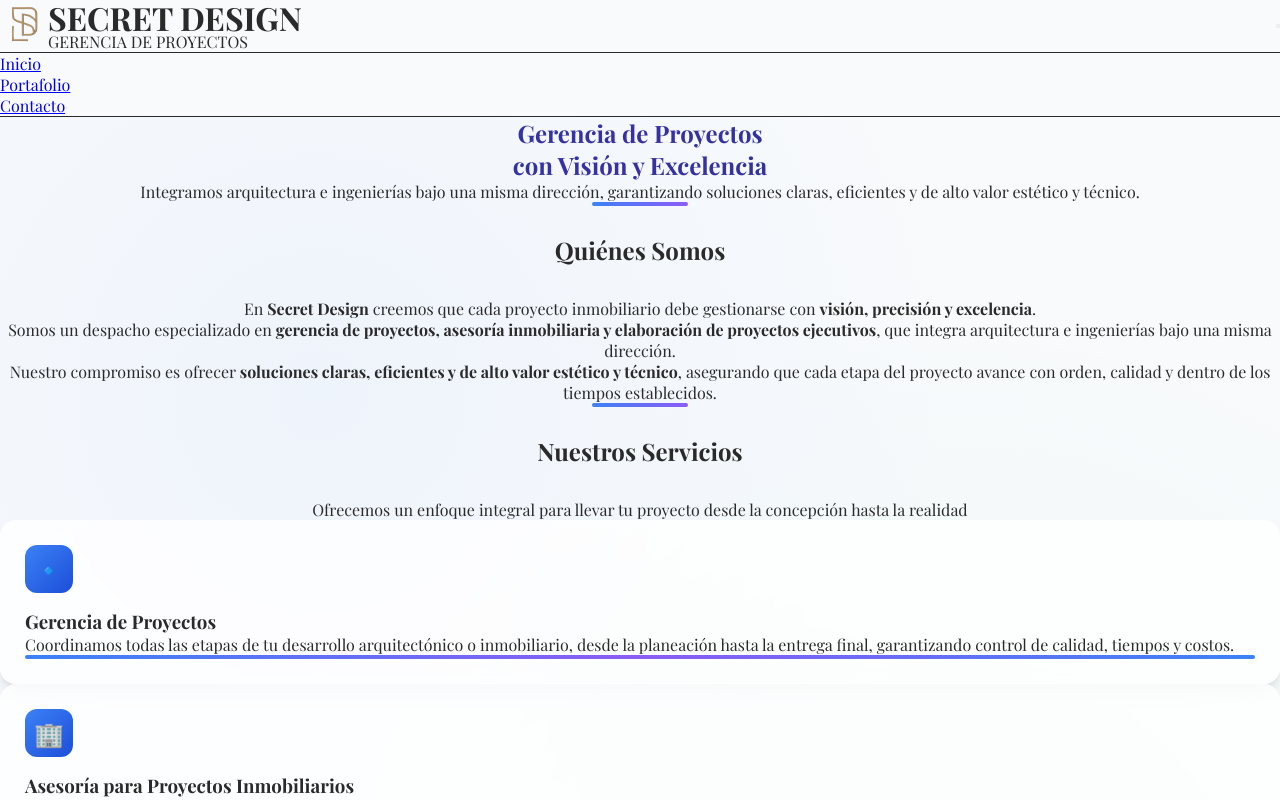
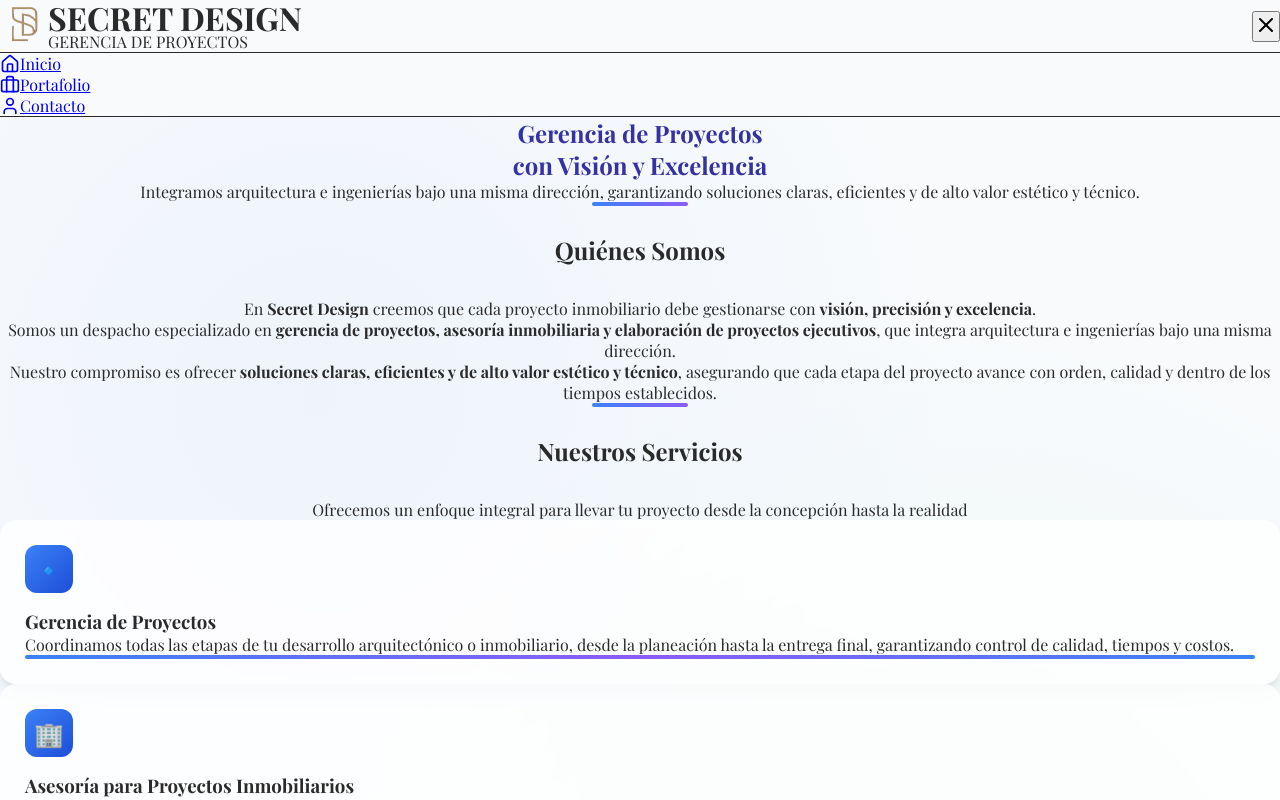
Before and after one commit to YahwthaniMG/secret-design-website, a Next.js app in the folder secret-design-website/: page / in a window 1280 px wide. Both pictures are taken after a click on the button "Toggle menu". Shown: the top 800 px of the page. Built offline with nearby package versions, Linux system fonts and the light colour scheme; a web font is replaced by a local one.

Commit message:
Update header

```diff
--- a/secret-design-website/src/components/Header.jsx
+++ b/secret-design-website/src/components/Header.jsx
@@ -4,6 +4,7 @@ import { useState } from 'react'
 import Link from 'next/link'
 import Image from 'next/image'
 import { usePathname } from 'next/navigation'
+import { Home, User, Briefcase, Menu, X } from 'lucide-react'
 
 export default function Header() {
   const [isMenuOpen, setIsMenuOpen] = useState(false)
@@ -72,97 +73,101 @@ export default function Header() {
             </div>
           </div>
 
-          {/* Navegación desktop - Solo visible en desktop */}
-          <nav className="hidden md:flex items-center space-x-6">
+          {/* Desktop Navigation */}
+          <nav className="hidden md:flex items-center space-x-8">
             <Link
               href="/"
-              className={`text-base transition-all duration-200 px-3 py-2 ${
+              className={`flex items-center space-x-2 px-4 py-2 rounded-lg transition-all duration-300 hover:bg-gray-50 ${
                 pathname === '/'
-                  ? 'text-black font-bold'
-                  : 'text-black font-medium hover:font-semibold'
+                  ? 'text-blue-600 bg-blue-50 font-semibold'
+                  : 'text-gray-700 hover:text-blue-600'
               }`}
             >
-              Inicio
+              <Home size={20} />
+              <span>Inicio</span>
             </Link>
+
             <Link
               href="/portfolio"
-              className={`text-base transition-all duration-200 px-3 py-2 ${
+              className={`flex items-center space-x-2 px-4 py-2 rounded-lg transition-all duration-300 hover:bg-gray-50 ${
                 pathname === '/portfolio'
-                  ? 'text-black font-bold'
-                  : 'text-black font-medium hover:font-semibold'
+                  ? 'text-blue-600 bg-blue-50 font-semibold'
+                  : 'text-gray-700 hover:text-blue-600'
               }`}
             >
-              Portafolio
+              <Briefcase size={20} />
+              <span>Portafolio</span>
             </Link>
+
             <Link
               href="/contacto"
-              className={`text-base transition-all duration-200 px-3 py-2 ${
+              className={`flex items-center space-x-2 px-4 py-2 rounded-lg transition-all duration-300 hover:bg-gray-50 ${
                 pathname === '/contacto'
-                  ? 'text-black font-bold'
-                  : 'text-black font-medium hover:font-semibold'
+                  ? 'text-blue-600 bg-blue-50 font-semibold'
+                  : 'text-gray-700 hover:text-blue-600'
               }`}
             >
-              Contacto
+              <User size={20} />
+              <span>Contacto</span>
             </Link>
           </nav>
 
-          {/* Botón hamburguesa - Solo visible en móvil */}
+          {/* Mobile Menu Button */}
           <button
             onClick={toggleMenu}
-            className="md:hidden flex items-center justify-center w-10 h-10 rounded-md hover:bg-gray-100 transition-colors duration-200"
-            aria-label="Abrir menú"
+            className="md:hidden p-2 rounded-lg hover:bg-gray-100 transition-colors duration-200"
+            aria-label="Toggle menu"
           >
-            <div className="flex flex-col justify-center items-center w-6 h-6 relative">
-              <div className={`w-5 h-0.5 bg-gray-800 rounded-full transition-all duration-300 absolute ${
-                isMenuOpen ? 'rotate-45 translate-y-0' : '-translate-y-1.5'
-              }`}></div>
-              <div className={`w-5 h-0.5 bg-gray-800 rounded-full transition-all duration-300 absolute ${
-                isMenuOpen ? 'opacity-0 scale-0' : 'opacity-100 scale-100'
-              }`}></div>
-              <div className={`w-5 h-0.5 bg-gray-800 rounded-full transition-all duration-300 absolute ${
-                isMenuOpen ? '-rotate-45 translate-y-0' : 'translate-y-1.5'
-              }`}></div>
-            </div>
+            {isMenuOpen ? (
+              <X size={24} className="text-gray-700" />
+            ) : (
+              <Menu size={24} className="text-gray-700" />
+            )}
           </button>
         </div>
       </div>
 
-      {/* Menú móvil desplegable - Solo se muestra cuando está abierto */}
+      {/* Mobile Navigation Menu */}
       {isMenuOpen && (
         <div className="md:hidden bg-white border-t border-gray-200 shadow-lg">
           <nav className="px-6 py-4 space-y-2">
             <Link
               href="/"
-              className={`block text-base transition-all duration-200 px-3 py-3 rounded-lg ${
+              className={`flex items-center space-x-3 px-4 py-3 rounded-lg transition-all duration-300 ${
                 pathname === '/'
-                  ? 'text-black font-bold bg-gray-50'
-                  : 'text-black font-medium hover:bg-gray-50 hover:font-semibold'
+                  ? 'text-blue-600 bg-blue-50 font-semibold'
+                  : 'text-gray-700 hover:bg-gray-50 hover:text-blue-600'
               }`}
               onClick={closeMenu}
             >
-              Inicio
+              <Home size={20} />
+              <span>Inicio</span>
             </Link>
+
             <Link
               href="/portfolio"
-              className={`block text-base transition-all duration-200 px-3 py-3 rounded-lg ${
+              className={`flex items-center space-x-3 px-4 py-3 rounded-lg transition-all duration-300 ${
                 pathname === '/portfolio'
-                  ? 'text-black font-bold bg-gray-50'
-                  : 'text-black font-medium hover:bg-gray-50 hover:font-semibold'
+                  ? 'text-blue-600 bg-blue-50 font-semibold'
+                  : 'text-gray-700 hover:bg-gray-50 hover:text-blue-600'
               }`}
               onClick={closeMenu}
             >
-              Portafolio
+              <Briefcase size={20} />
+              <span>Portafolio</span>
             </Link>
+
             <Link
               href="/contacto"
-              className={`block text-base transition-all duration-200 px-3 py-3 rounded-lg ${
+              className={`flex items-center space-x-3 px-4 py-3 rounded-lg transition-all duration-300 ${
                 pathname === '/contacto'
-                  ? 'text-black font-bold bg-gray-50'
-                  : 'text-black font-medium hover:bg-gray-50 hover:font-semibold'
+                  ? 'text-blue-600 bg-blue-50 font-semibold'
+                  : 'text-gray-700 hover:bg-gray-50 hover:text-blue-600'
               }`}
               onClick={closeMenu}
             >
-              Contacto
+              <User size={20} />
+              <span>Contacto</span>
             </Link>
           </nav>
         </div>
```
Also changed, not shown: secret-design-website/package.json (+7 -6 lines), 1 other file (tests, documents, lock files or other folders).
